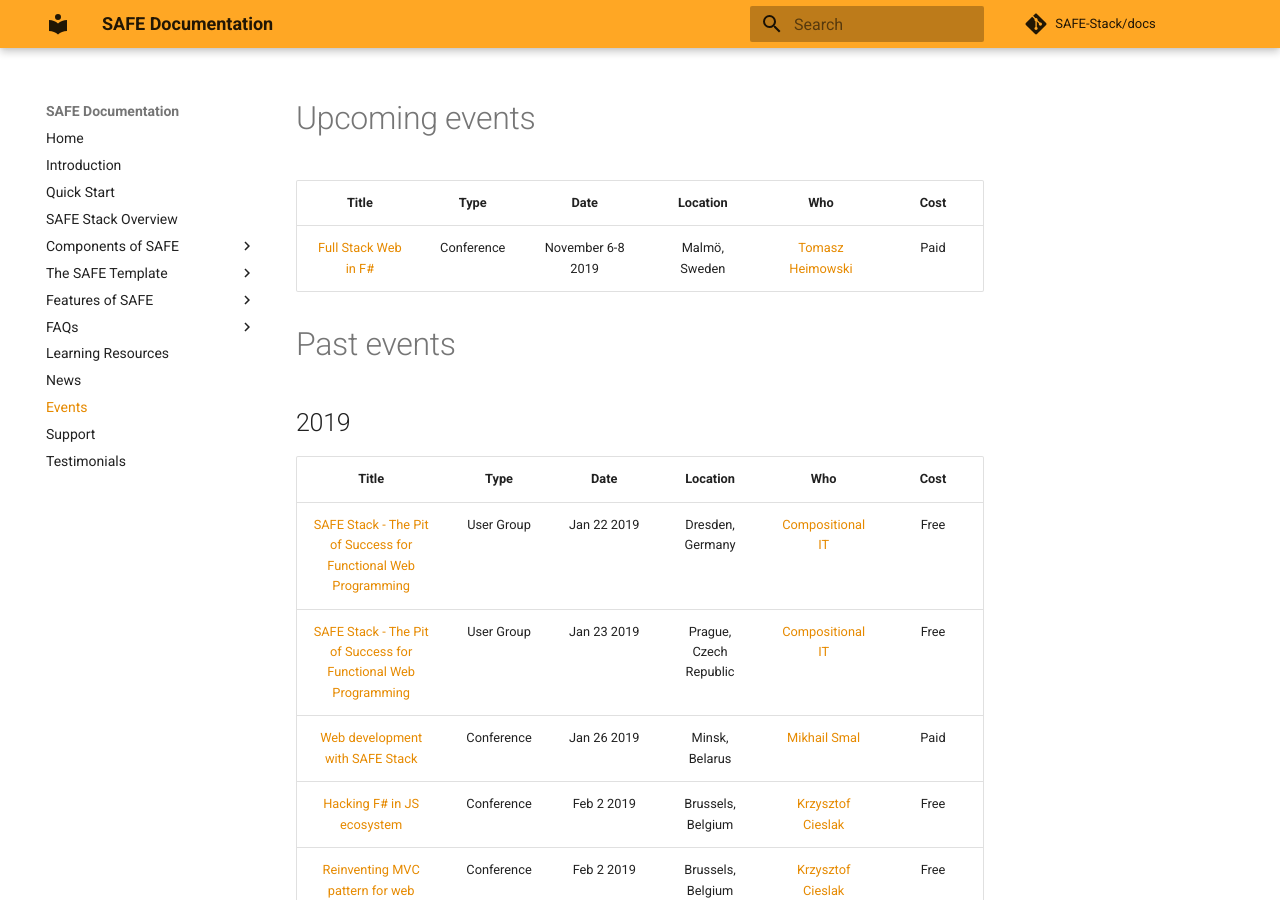
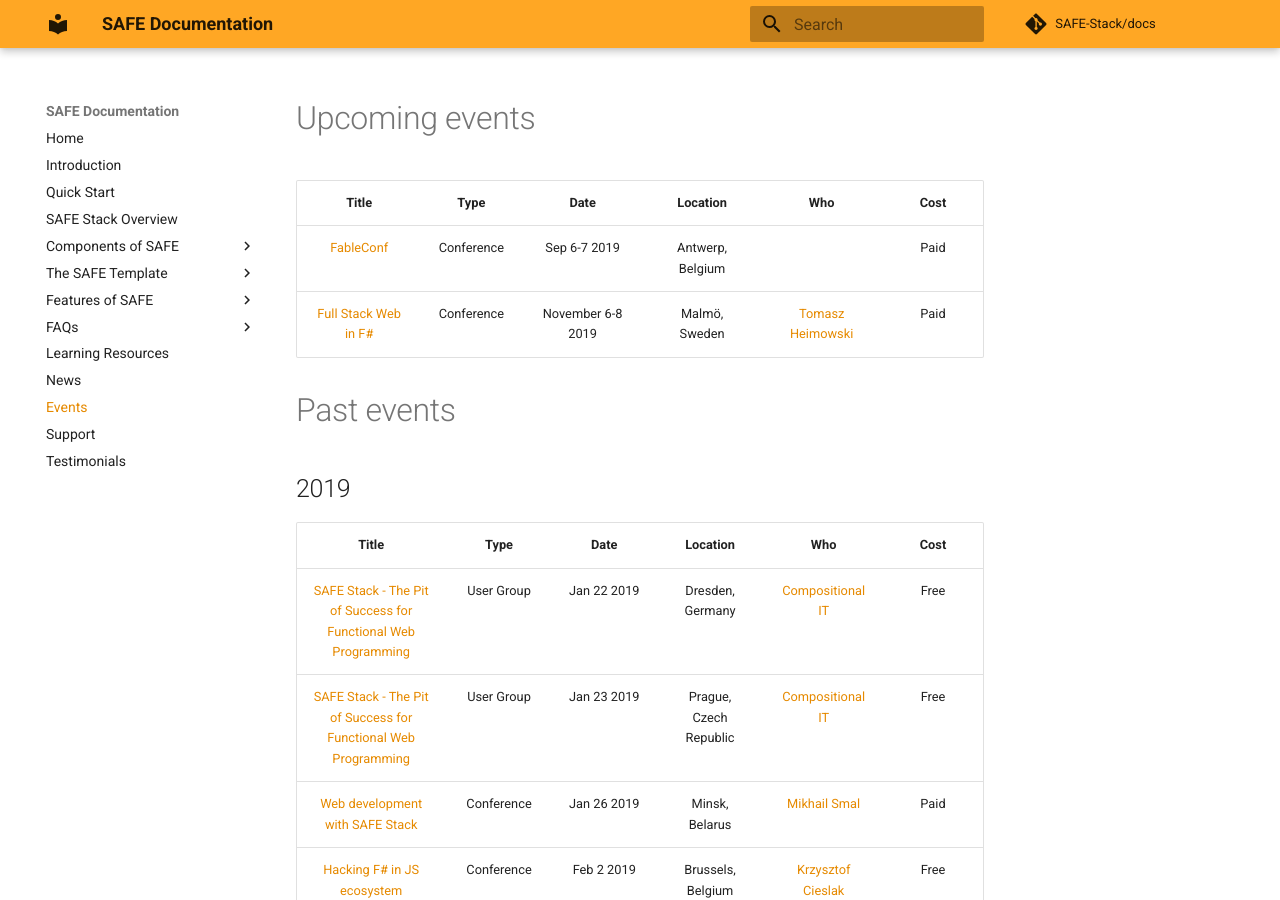
Before and after one commit to SAFE-Stack/docs, an MkDocs documentation site: the page built from docs/events.md, in a window 1280 px wide and 900 px high. Built offline with MkDocs 1.6.1 and Material for MkDocs 9.7.7, drawn with Linux system fonts in a browser that asks for light colours; comment, search, counter and statistics services are not loaded.

Commit message:
Update events.md

```diff
--- a/docs/events.md
+++ b/docs/events.md
@@ -2,6 +2,7 @@
 
 | Title | Type | Date | Location | Who | Cost |
 |:-:|:-:|:-:|:-:|:-:|:-:|
+| [FableConf](http://fable.io/fableconf) | Conference | Sep 6-7 2019 | Antwerp, Belgium | | Paid
 | [Full Stack Web in F#](https://oredev.org) | Conference | November 6-8 2019 | Malmö, Sweden | [Tomasz Heimowski](https://theimowski.com) | Paid
 
 # Past events
```
